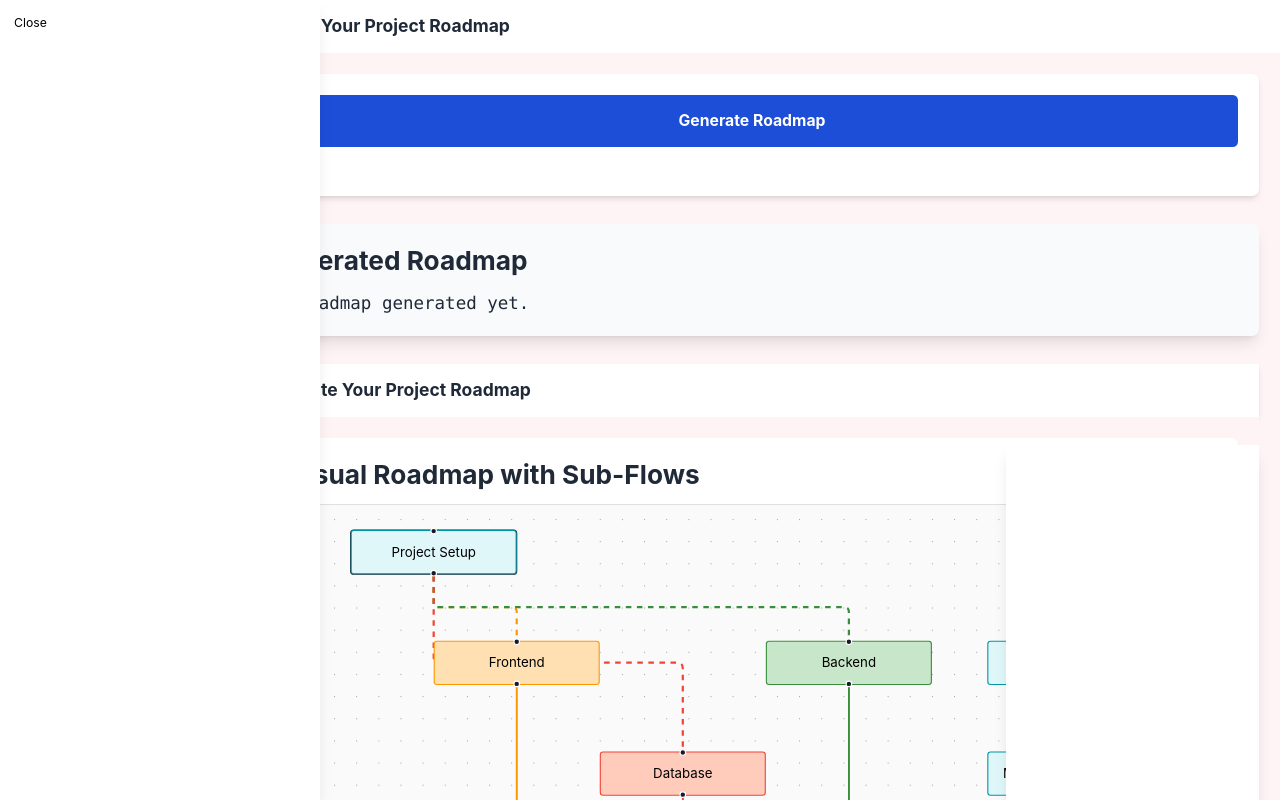
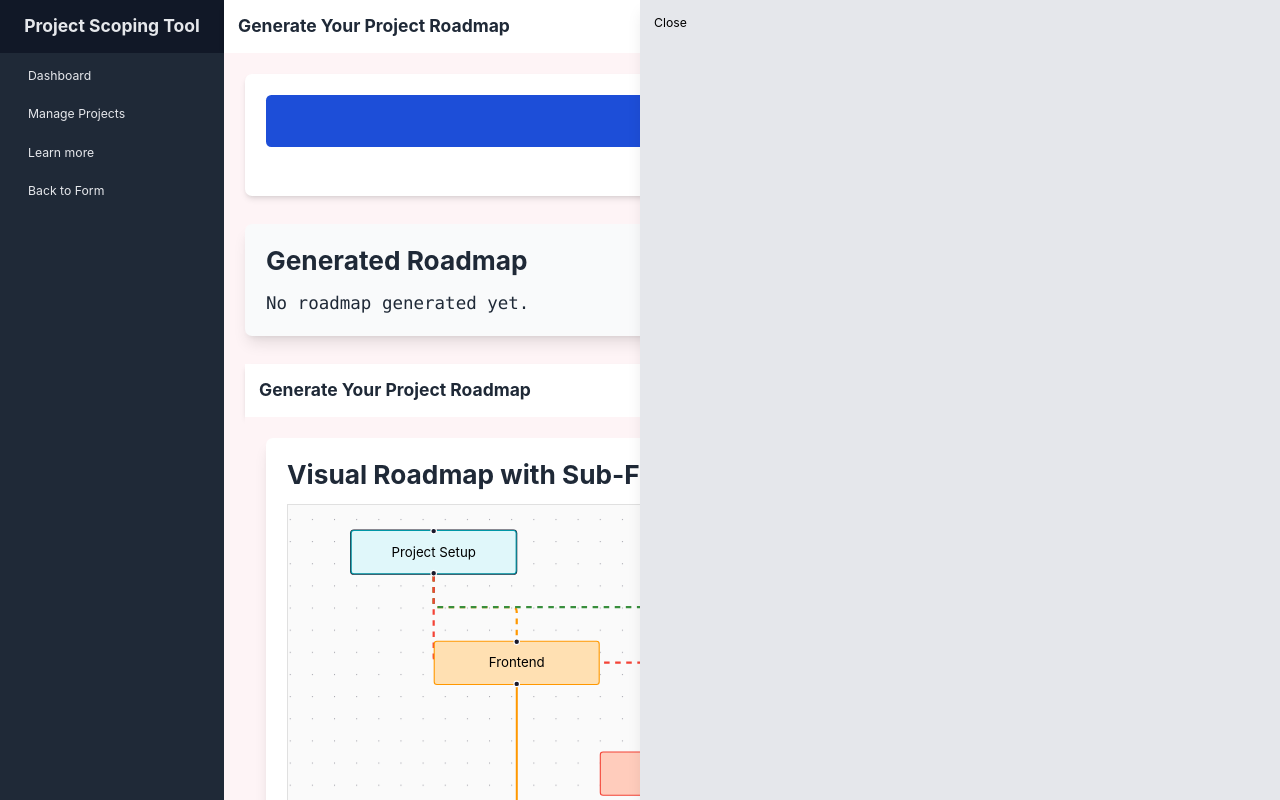
Before and after one commit to JoeyCorbett/hackrmap, a React (Create React App) app: page /dashboard in a window 1280 px wide. Both pictures are taken after a click on the element "Project Setup". Shown: the top 800 px of the page. Built offline with nearby package versions, Linux system fonts and the light colour scheme; no server answers.

Commit message:
Fixed two side panel issue

```diff
--- a/src/app/components/map.jsx
+++ b/src/app/components/map.jsx
@@ -71,7 +71,7 @@ const Map = () => {
           </ReactFlow>
         </div>
         {activeNode && (
-          <div className="absolute top-0 right-0 h-full w-1/4 bg-white shadow-lg">
+          <div className="">
             <SidePanel node={activeNode} onClose={closePanel} />
           </div>
         )}
--- a/src/app/components/nodes.jsx
+++ b/src/app/components/nodes.jsx
@@ -1,9 +1,9 @@
 import NodeFlow from './nodeFlow';
 import { initialNodes } from './initialNodes'; // Ensure this path is correct
 
-const App = () => {
+const Nodes = () => {
   return (
-    <div>
+    <div id='sidePanel-container'>
       <NodeFlow nodes={initialNodes} />
     </div>
   );
--- a/src/app/components/sidePanel.jsx
+++ b/src/app/components/sidePanel.jsx
@@ -5,7 +5,7 @@ const SidePanel = ({ node, onClose }) => {
   if (!node) return null; // Don't render if there's no active node
 
   return (
-    <div className="fixed left-0 top-0 w-1/4 h-full bg-white shadow-lg p-4">
+    <div className="fixed right-0 top-0 w-1/2 h-full bg-gray-200 shadow-lg p-4">
       <button onClick={onClose} className="mb-2">Close</button>
       <h2 className="font-bold">{node.label}</h2>
       <p>{node.description}</p>
```
Also changed, not shown: src/app/components/customNode.jsx (line endings or trailing spaces).
